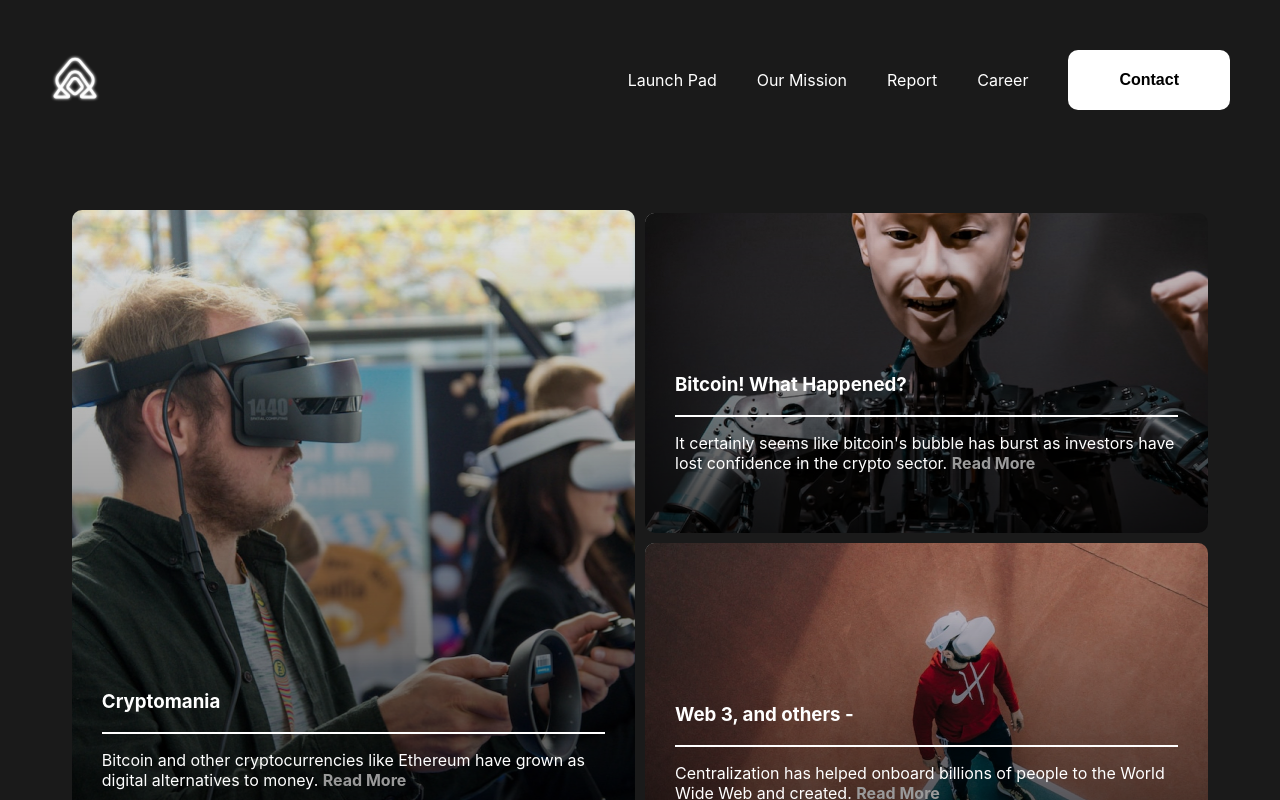
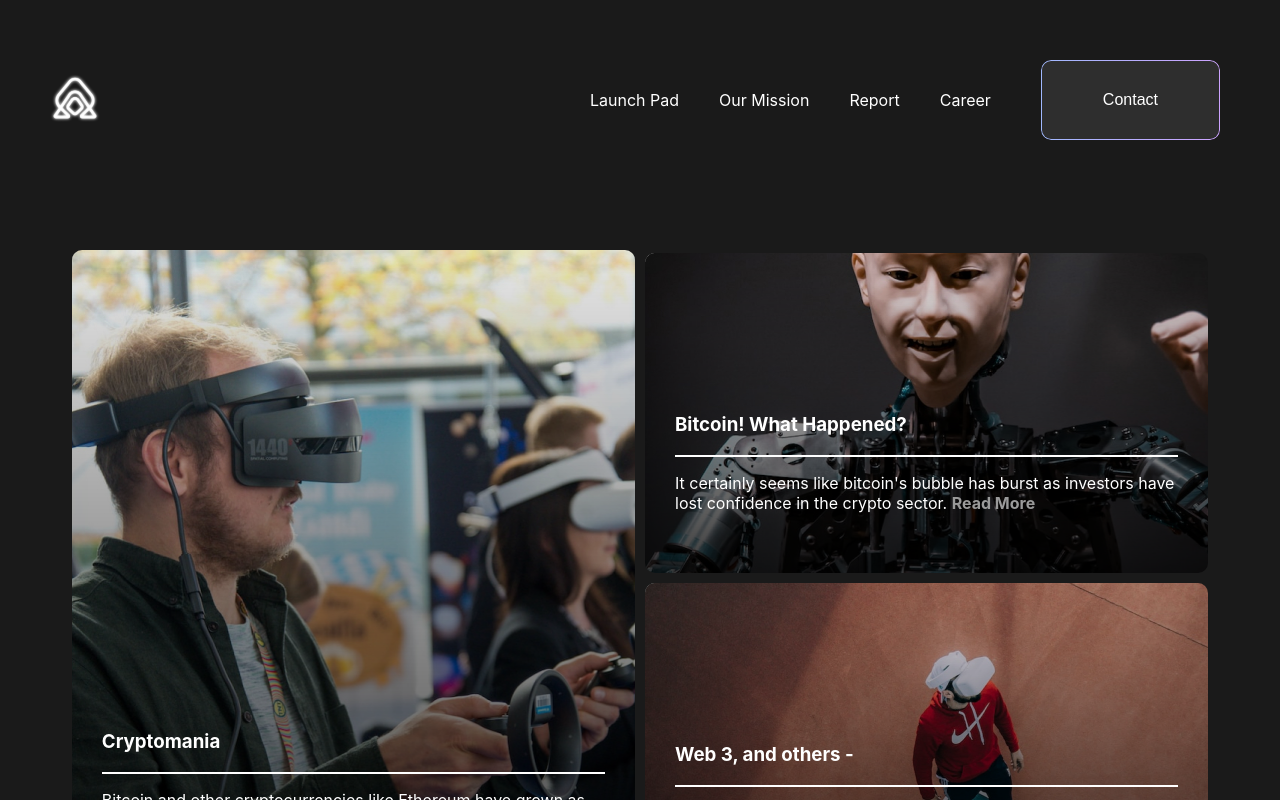
Before and after one commit to TundeAdekoya/astroTechLabs, a React (Create React App) app: page /Report in a window 1280 px wide. Shown: the top 800 px of the page. Built offline with nearby package versions, Linux system fonts and the light colour scheme.

Commit message:
notfound page completed

```diff
--- a/src/Component/Footer.jsx
+++ b/src/Component/Footer.jsx
@@ -27,7 +27,7 @@
               <tr>
                 <td><Link to='*' className='detail-font'>Lauchpad</Link></td>
                 <td><Link to='*' className='detail-font'>Our mission</Link></td>
-                <td><Link to='*' className='detail-font'>Report</Link></td>
+                <td><Link to='/Report' className='detail-font'>Report</Link></td>
                 <td><Link to='*' className='detail-font'>Career</Link></td>
               </tr>
             </table>
@@ -77,7 +77,7 @@
         </section>
         <section id='footer-icon-link'>
           <div>
-            <NavLink to='*' id='footer-link'>@AstroTech Labs 2022</NavLink>
+            <NavLink to='/' id='footer-link'>@AstroTech Labs 2022</NavLink>
           </div>
           <aside id='footer-links'>
             <div>
--- a/src/Component/LandingPage.jsx
+++ b/src/Component/LandingPage.jsx
@@ -1,5 +1,5 @@
 import React from 'react'
-import { Link } from 'react-router-dom'
+import { Link, NavLink } from 'react-router-dom'
 import '../Css/LandingPage.css'
 import movingImage1 from '../Assets/svg/moving image1.svg'
 import movingImage2 from '../Assets/svg/moving image2.svg'
@@ -27,6 +27,7 @@
         </section>
       </main>
 
+      <Link to='/Report' id='viewmore-link'>
         <section id='what-we-do'>
           <div className="what-we-do-content">
             <h2>What we do</h2>
@@ -56,8 +57,10 @@
               </div>
             </div>
         </section>
+      </Link>
 
       {/* REPORT */}
+      <Link to='/Report' id='viewmore-link'>
       <section id='innovative-report'>
         <div id="innovative-report-content">
         <h2>Innovative Report</h2>
@@ -95,6 +98,7 @@
         </div>
         </div>
       </section>
+      </Link>
 
     {/* SUBSCRIBE */}
     <section>
--- a/src/Component/PageNotFound.jsx
+++ b/src/Component/PageNotFound.jsx
@@ -1,8 +1,19 @@
 import React from 'react'
+import '../Css/PageNotFound.css'
+import movingImage1 from '../Assets/svg/moving image1.svg'
 
 const PageNotFound = () => {
   return (
-    <div>PageNotFound</div>
+    <div>
+      <main id='notfound'>
+        <div id='notfound-image'>
+          <img src={movingImage1} alt="" />
+        </div>
+        <div id='notfound-text'>
+          <h2>Page not found</h2>
+        </div>
+      </main>
+    </div>
   )
 }
 
--- a/src/Css/Navbar.css
+++ b/src/Css/Navbar.css
@@ -36,14 +36,47 @@
 #nav-link button{
     padding: 21px 51px;
     font-size: 16px;
+    border: none;
+    /* border-image: linear-gradient(to right, #A1B9FF, #CDA3FF) 1; */
+    background-color: var(--white-opacity);
+    opacity: 10.7px;
+    cursor: pointer;
+    /* font-weight: 600; */
+    color: var(--white);
     border-radius: 10px;
-    border: none;
-    background-color: var(--white);
+
+    --b:1px;  /* border width*/
+    display: inline-block;
+    margin: 10px;
+    height: 10vh;
+    width: 14vw;
+    aspect-ratio: 1;
+    position: relative;
+    z-index: 0;
     cursor: pointer;
-    font-weight: 600;
+}
+
+
+#nav-link button:before{
+    /* background-image: var(--gradient); */
+
+    content:"";
+    position:absolute;
+    z-index:-1;
+    inset: 0;
+    background: var(--gradient);
+    padding: var(--b);
+    border-radius: 10px;
+    -webkit-mask:
+        linear-gradient(#fff 0 0) content-box,
+        linear-gradient(#fff 0 0);
+            mask:
+        linear-gradient(#fff 0 0) content-box,
+        linear-gradient(#fff 0 0);
+    -webkit-mask-composite: xor;
+            mask-composite: exclude;
 }
 
 #nav-link button:hover{
     background-image: var(--gradient);
-    color: var(--white);
 }
--- a/src/Css/PageNotFound.css
+++ b/src/Css/PageNotFound.css
@@ -0,0 +1,32 @@
+#notfound{
+    display: flex;
+    align-items: center;
+    justify-content: center;
+    flex-direction: column;
+}
+
+#notfound-image{
+    width: 100%;
+    display: flex;
+    align-items: center;
+    justify-content: center;
+}
+
+#notfound-image img{
+    width: 15%;
+    animation: moving-images-spin infinite 15s linear;
+}
+
+#notfound-text{
+    width: 30vw;
+    height: 10vh;
+    display: flex;
+    align-items: center;
+    justify-content: center;
+    border-top: 3px var(--white) solid;
+    margin: 30px 0px 75px 0px;
+    padding-top: 20px;
+    font-family: 'FONTSPRING DEMO - Prettywise SemiBold';
+    font-size: 28px;
+    color: var(--white);
+}
--- a/src/Css/Report.css
+++ b/src/Css/Report.css
@@ -181,6 +181,7 @@
     border-radius: 10px;
     margin-bottom: 45px;
     cursor: pointer;
+    box-shadow: 0px 10px 15px 0px #9a9a9a;
 }
 
 .report-image-box:nth-child(1){
--- a/src/index.css
+++ b/src/index.css
@@ -1,6 +1,7 @@
 :root{
   --black:#1a1a1a;
   --white:#fff;
+  --white-opacity:rgba(255, 255, 255, 0.088);
   --gradient:linear-gradient(to right, #A1B9FF, #CDA3FF);
 }
 
```
Lines whose indentation alone changed are shown as unchanged.
